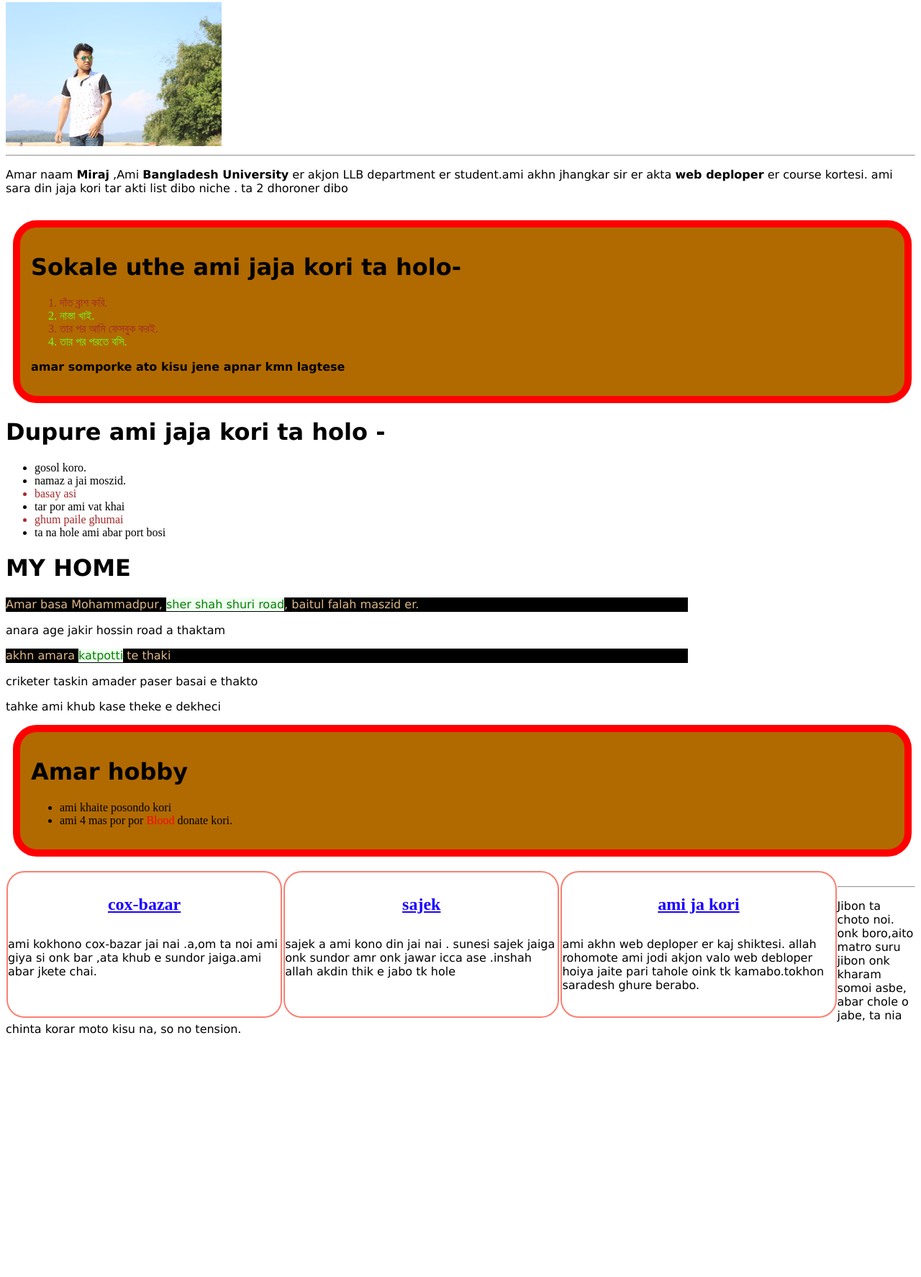
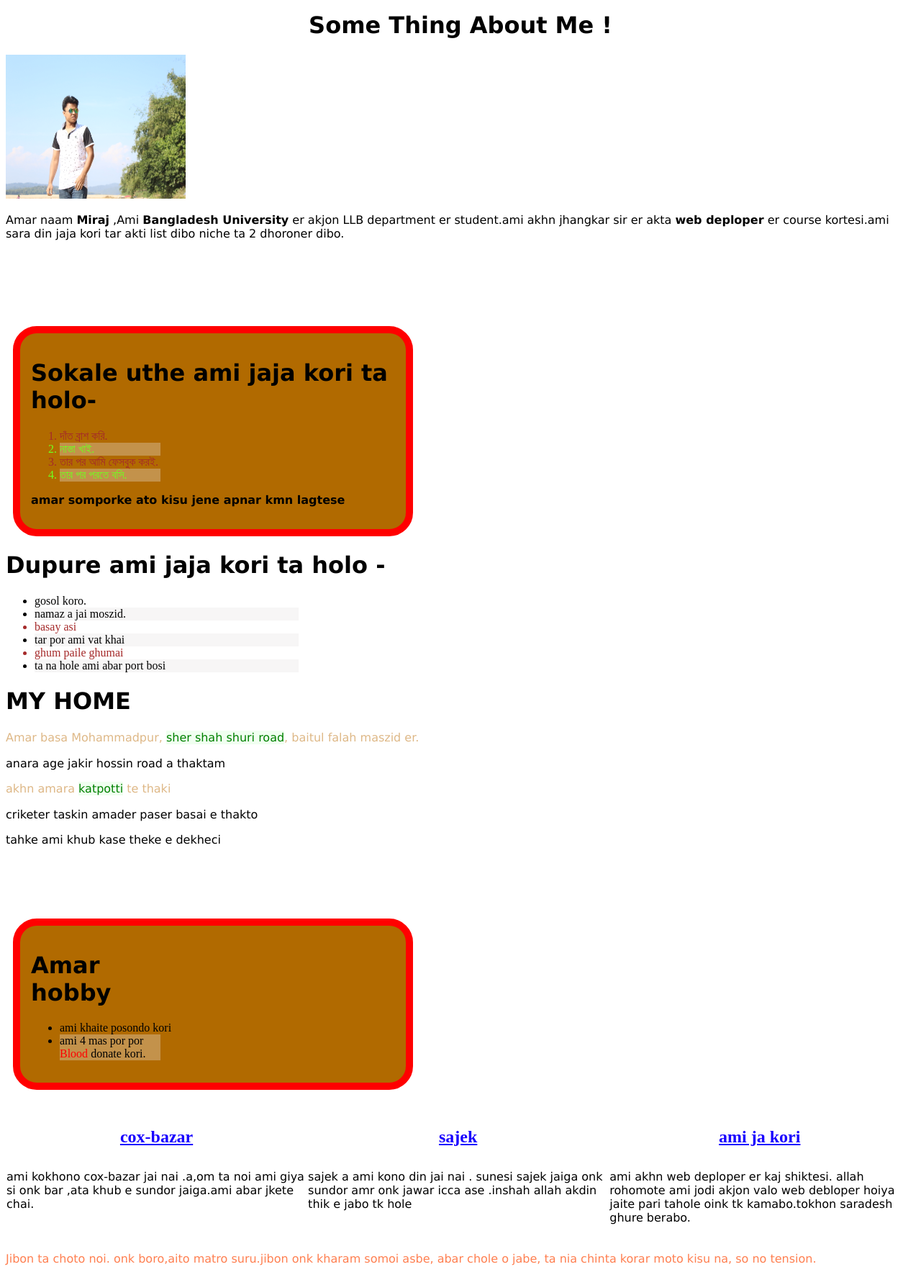
Before and after one commit to nurnobimiraj00/Miraj, a plain HTML site: page Myself.html in a window 1280 px wide. Shown: the part 5-1779 px from the top of the page at 72% size. Before the commit the page ends 1460 px from the top, so only its background shows below. Drawn offline with Linux system fonts and the light colour scheme.

Commit message:
myselfe update

```diff
--- a/CSS/style.css
+++ /dev/null
@@ -1,67 +0,0 @@
-<style>
-    h1{
-        font: 100px;
-        color: darkblue;
-        background-color: cadetblue;
-        width: 80%;
-    }
-    h2{
-       font: 100px;
-       background-color: darkblue;
-       color: rgb(113, 250, 1);
-       width: 80%;
-
-    }
-    ol{
-        color: rgb(113, 255, 31);
-    }
-    img{
-        height: 200px;
-        wight: 110px;
-    }
-    p , h1 , h2{
-        font-family: Verdana, Geneva, Tahoma, sans-serif;
-    }
-    #C{
-        color: brown;
-    }
-    .home{
-        height: 20px;
-        width: 75%;
-        background-color: black;
-        color: burlywood;
-    }
-    .basa{
-        color: green;
-        background-color: honeydew;
-    }
-    .B{
-        color: red;
-    }
-    .valobasa{
-        background-color: rgb(177, 106, 0);
-    }
-    .valobasa{
-        border:10px solid red;
-        border-radius: 33px;
-        margin: 10px 5px 15px 10px;
-        padding: 15px;
-    }
-    .icca{
-        border:2px solid salmon ;
-        border-radius:25px;
-        width: 30%;
-        height: 200px;
-        margin: 5px 1px ;
-        padding-top: 1;
-        float: left;
-
-    }
-    h4{
-        text-align: center;
-        font-size: x-large;
-        color: rgb(25, 0, 255);
-    }
-
-
-</style>
--- a/Myself.html
+++ b/Myself.html
@@ -2,14 +2,20 @@
 <html lang="en">
 <head>
     <title>My Self</title>
-    <link rel="stylesheet" href="CSS/style.css">
+    <link rel="stylesheet" href="style.css">
 </head>
 <body>
-    <img src="miraj.JPG" > <br> <hr>
+    <h1 class="center">Some Thing About Me ! </h1>
+    <section>
+        <div class="divone">
+            <img src="miraj.JPG" >
+        </div>
 
-    <P>
-        Amar naam <b>Miraj</b> ,Ami <b>Bangladesh University</b>  er akjon LLB department er student.ami akhn jhangkar sir er akta <b>web deploper</b> er course kortesi.
-        ami sara din jaja kori tar akti list dibo niche . ta 2 dhoroner dibo <br><br> </P>
+        <div>
+            <P>Amar naam <b>Miraj</b> ,Ami <b>Bangladesh University</b>  er akjon LLB department er student.ami akhn jhangkar sir er akta <b>web deploper</b> er course kortesi.ami sara din jaja kori tar akti list dibo niche ta 2 dhoroner dibo. <br><br> </P>
+        </div>
+    </section>
+
         <div class="valobasa">
             <h1>Sokale uthe ami jaja kori ta holo- </h1>
         <ol>
@@ -29,13 +35,13 @@
             <li id="C">ghum paile ghumai </li>
             <li>ta na hole ami abar port bosi</li>
         </ul>
-        <h1>MY HOME</h1>
+        <h1 id="myhome">MY HOME</h1>
            <p class="home"> Amar basa Mohammadpur, <span class="basa">sher shah shuri road</span>, baitul falah maszid er.  </p>
         <p>anara age jakir hossin road a thaktam</p>
         <p class="home">akhn amara <span class="basa">katpotti</span>  te thaki</p>
         <p>criketer taskin  amader paser basai e thakto</p> <p>tahke ami khub kase theke e dekheci</p>
         <div class="valobasa">
-        <h1>Amar hobby</h1>
+        <h1 id="myhome">Amar hobby</h1>
         <p>
             <ul>
                <li>ami khaite posondo kori</li>
@@ -43,6 +49,8 @@
 
             </ul> </p>
         </div>
+
+        <section class="sec-last">
         <div class="icca">
 
                 <h4> <u>cox-bazar</u> </h4>
@@ -59,10 +67,15 @@
             <h4> <u>ami ja kori</u> </h4>
             <p> ami akhn web deploper er kaj shiktesi. allah rohomote ami jodi akjon valo web debloper hoiya jaite pari tahole oink tk kamabo.tokhon saradesh ghure berabo.</p>
         </div>
-        <br><hr>
-            <p>
-                Jibon ta choto noi. onk boro,aito matro suru <br> jibon onk kharam somoi asbe, abar chole o jabe, ta nia chinta korar moto kisu na, so no tension.
-            </p>
+    </section>
+
+    <section>
+        <div>
+            <p id="last-p">Jibon ta choto noi. onk boro,aito matro suru.jibon onk kharam somoi asbe, abar chole o jabe, ta nia chinta korar moto kisu na, so no tension.</p>
+        </div>
+    </section>
+
+
 
 
 
--- /dev/null
+++ b/style.css
@@ -0,0 +1,83 @@
+h1:hover{
+    color: coral;
+}
+h4:hover{
+    color:red;
+}
+li:nth-child(2n){
+    background-color: rgba(231, 226, 226, 0.329);
+    width: 30%;
+}
+.center{
+    text-align: center;
+}
+h2{
+   font: 100px;
+   background-color: darkblue;
+   color: rgb(113, 250, 1);
+   width: 80%;
+
+}
+ol{
+    color: rgb(113, 255, 31);
+}
+img{
+    height: 200px;
+    width: 110px;
+}
+p , h1 , h2{
+    font-family: Verdana, Geneva, Tahoma, sans-serif;
+}
+#C{
+    color: brown;
+}
+.home{
+    height: 20px;
+    color: burlywood;
+}
+.basa{
+    color: green;
+    background-color: honeydew;
+}
+.B{
+    color: red;
+}
+.valobasa{
+    border:10px solid red;
+    border-radius: 33px;
+    margin: 100px 5px 15px 10px;
+    padding: 15px;
+    background-color: rgb(177, 106, 0);
+    width:40%;
+}
+.icca{
+    border-radius:25px;
+    width: 33%;
+    height: 200px;
+    margin: 5px 1px ;
+    padding-top: 1;
+    float: left;
+
+}
+h4{
+    text-align: center;
+    font-size: x-large;
+    color: rgb(25, 0, 255);
+}
+.sec-last{
+    clear: both;
+}
+#myhome{
+    width:20%;
+}
+.divone img{
+    width: 250px;
+}
+#last-p{
+    color: coral;
+    font: 700;
+}
+#last-p:hover{
+    font-size: xx-large;
+    color: red;
+}
```
Also changed, not shown: index.html (deleted, +0 -15 lines).
